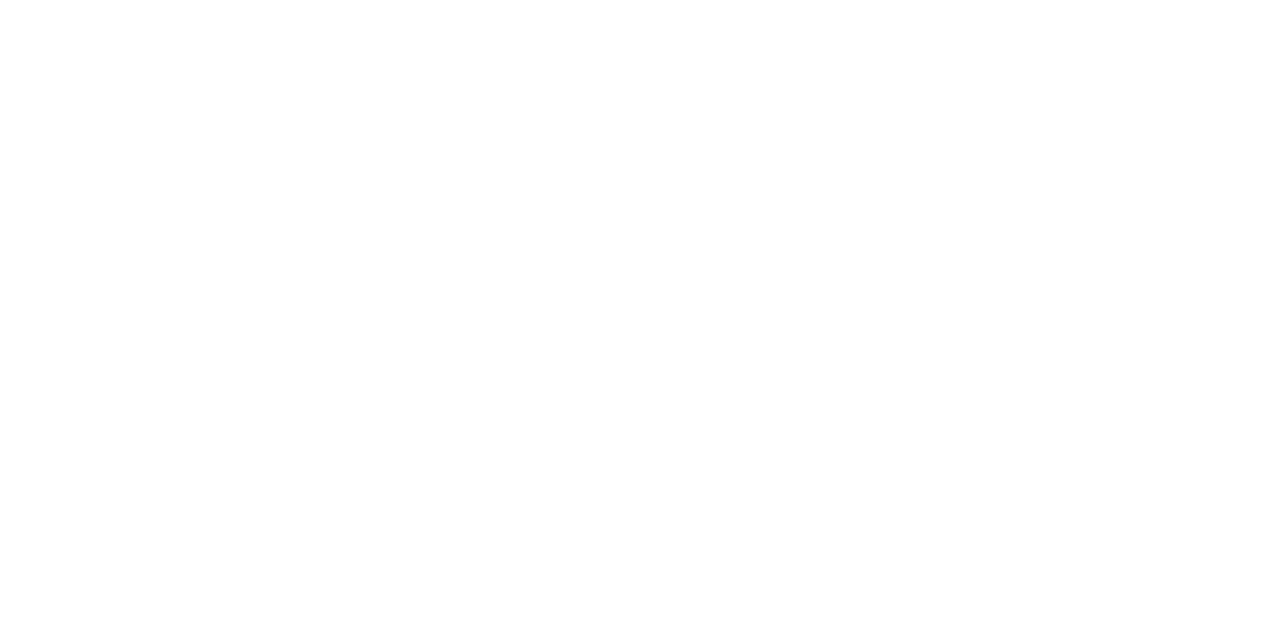
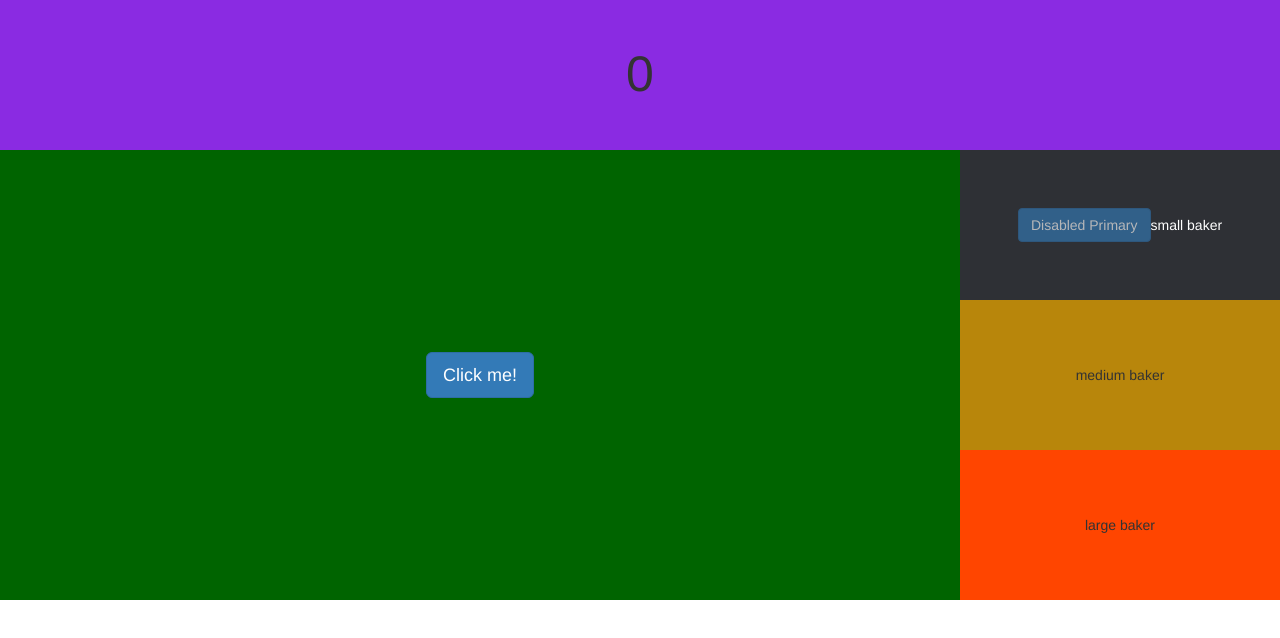
Before and after one commit to asa1411/checkpoint3, a plain HTML site: page index.html in a window 1280 px wide. Drawn offline with nearby package versions, Linux system fonts and the light colour scheme.

Commit message:
checkpoint3 in progress

```diff
--- /dev/null
+++ b/checkpoint3/practice/practice.css
@@ -0,0 +1,34 @@
+.container {
+  width: 999px;
+  height: 577px;
+  display: flex;
+  /* flex-direction: row-reverse; */
+  background-color: brown;
+  justify-content: space-around;
+  align-items: center;
+}
+.box1 {
+  display: flex;
+  background-color: aqua;
+  width: 100px;
+  height: 100px;
+  align-items: center;
+  justify-content: space-around;
+}
+.box2 {
+  display: flex;
+  background-color: yellow;
+  width: 100px;
+  height: 100px;
+  align-items: center;
+  justify-content: space-around;
+}
+
+.box3 {
+  display: flex;
+  background-color: rgb(150, 110, 110);
+  width: 100px;
+  height: 100px;
+  align-items: center;
+  justify-content: space-around;
+}
--- /dev/null
+++ b/checkpoint3/practice/practice.js
@@ -0,0 +1,6 @@
+let a = 2;
+function add() {
+  a++;
+  document.getElementById("add").innerHTML = a;
+  return true;
+}
--- a/index.html
+++ b/index.html
@@ -5,16 +5,35 @@
     <meta http-equiv="X-UA-Compatible" content="ie=edge" />
     <title>popcorn clicker</title>
     <link rel="stylesheet" href="style.css" />
+    <link
+      rel="stylesheet"
+      href="https://maxcdn.bootstrapcdn.com/bootstrap/3.4.0/css/bootstrap.min.css"
+    />
   </head>
   <body>
     <div class="boxcontainer">
-      <div class="box" id="score"></div>
-      <div class="box" id="display"></div>
-      <div class="box" id="baker1"></div>
-      <div class="box" id="baker2"></div>
-      <div class="box" id="baker3"></div>
+      <div class="box1" id="score">0</div>
+      <div class="box2">
+        <button
+          onclick="btnClicked()"
+          type="button"
+          class="btn btn-primary btn-lg"
+        >
+          Click me!
+        </button>
+      </div>
+      <div class="box3">
+        <button type="button" class="btn btn-primary disabled">
+          Disabled Primary
+        </button>
+        small baker
+      </div>
+      <div class="box4">medium baker</div>
+      <div class="box5">large baker</div>
     </div>
 
     <script src="script.js"></script>
+    <script src="https://ajax.googleapis.com/ajax/libs/jquery/3.3.1/jquery.min.js"></script>
+    <script src="https://maxcdn.bootstrapcdn.com/bootstrap/3.4.0/js/bootstrap.min.js"></script>
   </body>
 </html>
--- a/script.js
+++ b/script.js
@@ -0,0 +1,7 @@
+var score = 0;
+function btnClicked() {
+  score++;
+  document.getElementById("score").innerHTML = score;
+  console.log(score);
+  return true;
+}
--- a/style.css
+++ b/style.css
@@ -1,32 +1,70 @@
-@media (max-width: 999px) {
 .boxcontainer {
   display: grid;
-    grid-template-columns: 80% 20%;
+  grid-template-columns: 3fr 1fr;
   grid-template-rows: 25% 25% 25% 25%;
   grid-template-areas:
     "score score"
     "display baker1"
     "display baker2"
     "display baker3";
-    background-color: aqua;
+  /* background-color: aqua; */
   margin-left: auto;
   margin-right: auto;
-    grid-gap: 5px;
-  }
-  #score {
-    grid-area: score;
-  }
-  #display {
-    grid-area: display;
+  align-content: center;
+  /* align-content is placing content, no content, but elements in the vertical center of the document. */
+  height: 600px;
+  text-align: center;
 }
 
-  #baker1 {
+.box1 {
+  grid-area: score;
+  background-color: blueviolet;
+  /* height: 200px; */
+  display: flex;
+  justify-content: center;
+  align-items: center;
+  font-size: 50px;
+}
+
+.box2 {
+  grid-area: display;
+  background-color: darkgreen;
+  display: flex;
+  justify-content: center;
+  align-items: center;
+}
+
+.box3 {
   grid-area: baker1;
+  background-color: #2e3035;
+  display: flex;
+  justify-content: center;
+  align-items: center;
+  color: white;
 }
-  #baker2 {
+.box4 {
   grid-area: baker2;
+  background-color: darkgoldenrod;
+  display: flex;
+  justify-content: center;
+  align-items: center;
 }
-  #baker3 {
+.box5 {
   grid-area: baker3;
+  background-color: orangered;
+  display: flex;
+  justify-content: center;
+  align-items: center;
 }
+.button {
+  background-color: #4caf50;
+  border: none;
+  color: white;
+  padding: 15px 25px;
+  text-align: center;
+  font-size: 16px;
+  cursor: pointer;
 }
+.button:hover {
+  background-color: #2ccc59;
+}
```
Also changed, not shown: checkpoint3/practice/practice.html (added, +18 -0 lines). Lines whose indentation alone changed are shown as unchanged.
